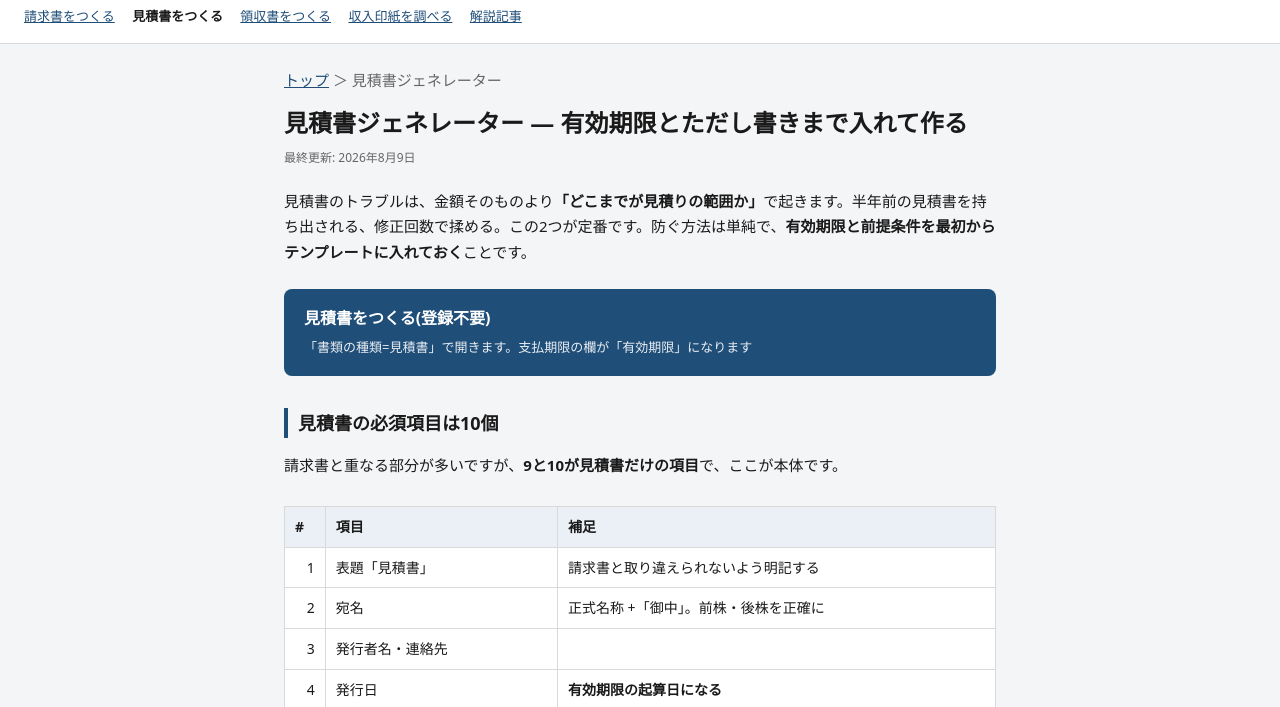
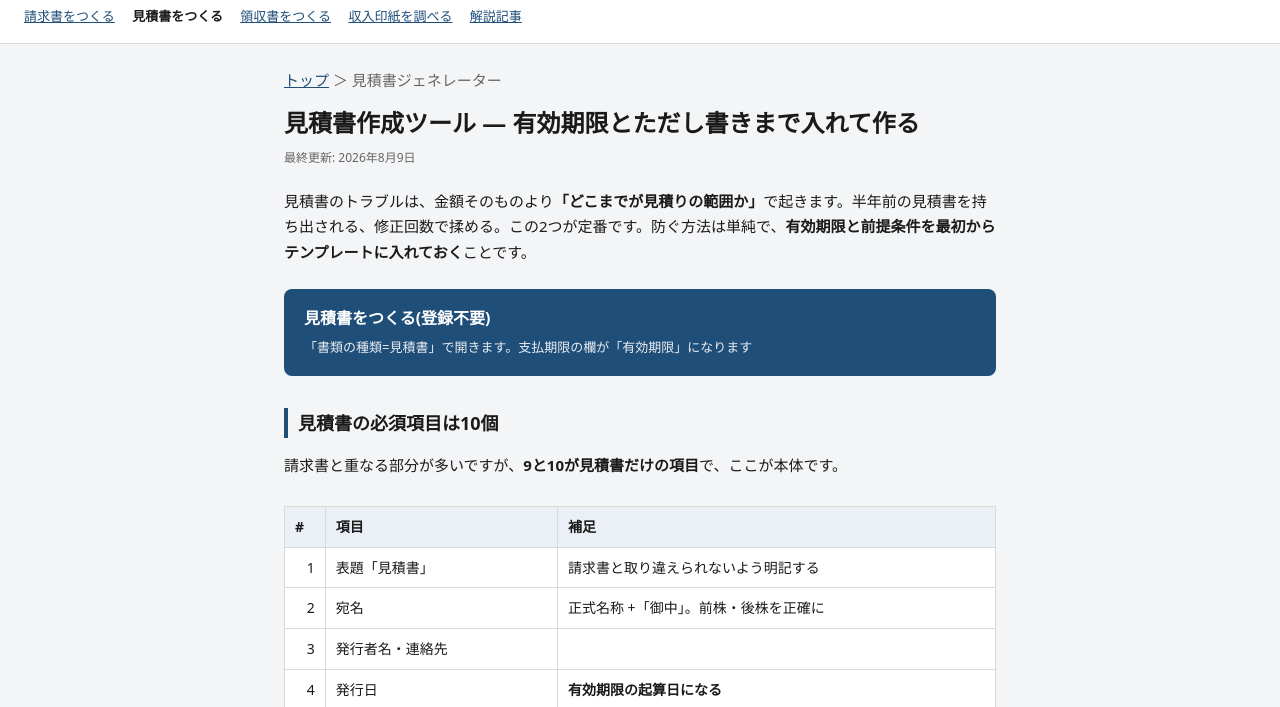
Before and after one commit to taichi-lang/invoice-tool, a plain HTML site: page public/mitsumorisho.html in a window 1280 px wide. Shown: the part 83-790 px from the top of the page. Drawn offline with Linux system fonts and the light colour scheme.

Commit message:
fix: 見積書ページの本文h1を、titleと同じ実需要語にそろえる
統括裁定 ●B4-2 の許可範囲(各ページ本文のh1のみ)で1件を修正した。
title「見積書作成ツール …」に対し本文h1が「見積書ジェネレーター …」で
同じページの同じものを指す欄に別の語が入っていた。
屋号・ロゴ・ヘッダのsite-name・フッタ・パンくず・OGP・ドメインには触れていない。

あわせてREADMEの状態行が「開発中(未公開)」のまま実態と食い違っていたので直した。

Co-Authored-By: Claude Opus 5 (1M context) <noreply@anthropic.com>

```diff
--- a/public/mitsumorisho.html
+++ b/public/mitsumorisho.html
@@ -30,7 +30,7 @@
 <article class="article">
   <p class="breadcrumb"><a href="/">トップ</a> ＞ 見積書ジェネレーター</p>
 
-  <h1>見積書ジェネレーター — 有効期限とただし書きまで入れて作る</h1>
+  <h1>見積書作成ツール — 有効期限とただし書きまで入れて作る</h1>
   <p class="updated">最終更新: 2026年8月9日</p>
 
   <p>見積書のトラブルは、金額そのものより<strong>「どこまでが見積りの範囲か」</strong>で起きます。半年前の見積書を持ち出される、修正回数で揉める。この2つが定番です。防ぐ方法は単純で、<strong>有効期限と前提条件を最初からテンプレートに入れておく</strong>ことです。</p>
```
Also changed, not shown: 1 other file.
